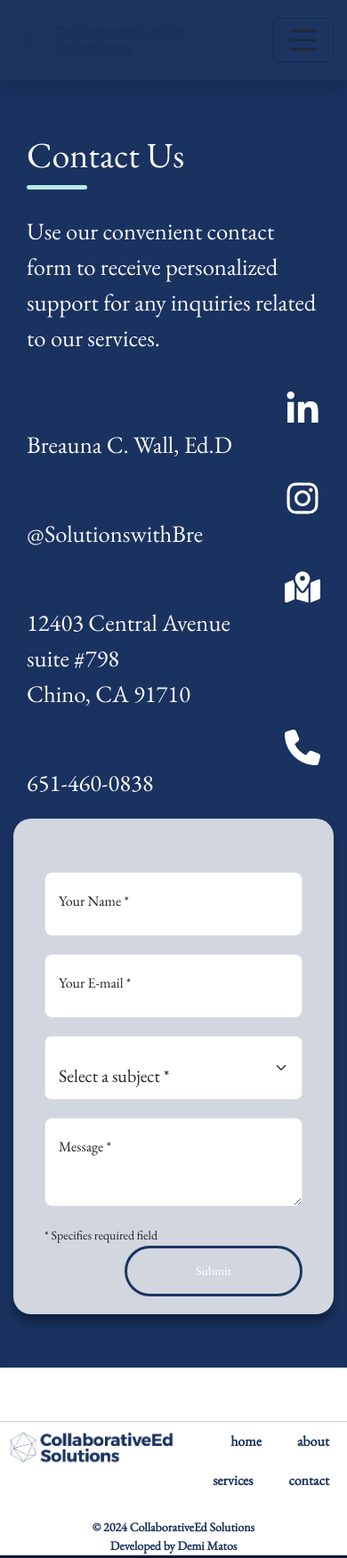
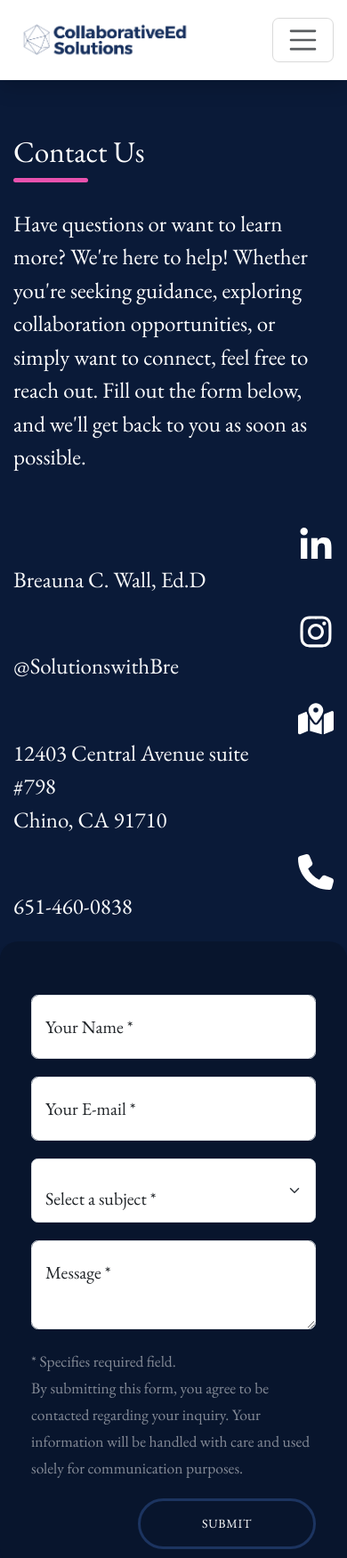
Before and after one commit to DemiScript/CollaborativeEdSolutions, a website: page pages/contact.html in a window 390 px wide. Shown: the top 1751 px of the page at 89% size. Drawn offline with nearby package versions, Linux system fonts and the light colour scheme.

Commit message:
website completed

```diff
--- a/pages/contact.html
+++ b/pages/contact.html
@@ -24,7 +24,6 @@
     <script defer src="https://cdn.jsdelivr.net/npm/bootstrap@5.3.2/dist/js/bootstrap.bundle.min.js"
         integrity="sha384-C6RzsynM9kWDrMNeT87bh95OGNyZPhcTNXj1NW7RuBCsyN/o0jlpcV8Qyq46cDfL"
         crossorigin="anonymous"></script>
-    <link rel="stylesheet" href="../styles/global.css" />
     <link rel="stylesheet" href="../styles/contact.css" />
     <link href="https://fonts.googleapis.com/css?family=EB Garamond" rel="stylesheet" />
     <title>CollaborativeEd Solutions</title>
@@ -32,9 +31,9 @@
     <!-- Contact: demimatos19@gmail.com & ah593@njit.edu -->
 </head>
 
-<body class="contactpage">
+<body>
     <header>
-        <nav class="navbar sticky-top navbar-expand-sm bg-body-light shadow">
+        <nav class="navbar sticky-top navbar-expand-md bg-body-light shadow">
             <div class="container-fluid">
                 <a class="navbar-brand" href="../index.html">
                     <img class="logo" src="../images/blue-logo-transparent.png" alt="CollaborativeEd Solutions" />
@@ -64,41 +63,34 @@
         </nav>
     </header>
     <main>
-        <div class="container-lg text-light mt-5 px-4">
-            <div class="row">
-                <div class="col-md-12">
-                    <h1 class="display-4">Contact Us</h1>
-                    <div class="line-divider"></div>
-                </div>
+        <div>
+            <div class="container-xxl mt-5">
+                <h1>Contact Us</h1>
+                <div class="line-divider"></div>
+                <p class="fs-5">Have questions or want to learn more?
+                                We're here to help! Whether you're seeking guidance, exploring collaboration opportunities, or simply want to connect, feel free to reach out. Fill out the form below, and we'll get back to you as soon as possible.
+                </p>
             </div>
-            <div class="row">
-                <div class="col-md-6">
-                    <p class="fs-4 cursor-contact">
-                        Use our convenient contact form to receive personalized support
-                        for any inquiries related to our services.
-                    </p>
-                </div>
-            </div>
-            <div class="row row-cols-lg main-content justify-content-around align-items-center mt-3">
-                <div class="col-sm-12 col-md-4 contact-info text-light cursor-contact">
+        </div>
+        <div class="container-lg">
+            <div class="row align-items-top justify-content-around mt-5">
+                <div class="col-sm-12 col-lg-4 contact-info text-light">
                     <div class="row mb-3">
                         <div class="col col-md-1 d-flex align-items-center justify-content-end">
-                            <a class="contact-img" href="https://www.linkedin.com/in/breauna-c-wall-edd"
-                                target="_blank">
-                                <img src="../images/linkedin-in.svg" alt="linkedin icon" class="filter-white" />
+                            <a class="contact-img" href="https://www.linkedin.com/in/breauna-c-wall-edd" target="_blank">
+                                <img src="../images/linkedin-in.svg" alt="linkedin icon" class="filter-white">
                             </a>
                         </div>
                         <div class="col-10 col-md-11">
                             <p class="m-0">
-                                <a href="https://www.linkedin.com/in/breauna-c-wall-edd" target="_blank"
-                                    class="text-decoration-none text-light fs-4">
+                                <a href="https://www.linkedin.com/in/breauna-c-wall-edd" target="_blank" class="fs-5 text-decoration-none text-light">
                                     Breauna C. Wall, Ed.D
                                 </a>
                             </p>
                         </div>
                     </div>
                     <div class="row mb-3">
-                        <div class="col col-md-1 d-flex align-items-center justify-content-end">
+                        <div class="col col-md-1  d-flex align-items-center justify-content-end">
                             <a class="contact-img"
                                 href="https://www.instagram.com/solutionswithbre?utm_source=ig_web_button_share_sheet&igsh=ZDNlZDc0MzIxNw=="
                                 target="_blank">
@@ -108,7 +100,7 @@
                         <div class="col-10 col-md-11">
                             <p class="m-0">
                                 <a href="https://www.instagram.com/solutionswithbre?utm_source=ig_web_button_share_sheet&igsh=ZDNlZDc0MzIxNw==" target="_blank"
-                                    class="text-decoration-none text-light fs-4">
+                                    class="fs-5 text-decoration-none text-light">
                                     @SolutionswithBre
                                 </a>
                             </p>
@@ -121,7 +113,7 @@
                             </a>
                         </div>
                         <div class="col-10 col-md-11">
-                            <address class="fs-4 mb-0">
+                            <address class="fs-5 mb-0">
                                 12403 Central Avenue suite #798<br />
                                 Chino, CA 91710
                             </address>
@@ -134,11 +126,11 @@
                             </a>
                         </div>
                         <div class="col-10 col-md-11">
-                            <p class="fs-4 mb-0">651-460-0838</p>
+                            <p class="fs-5 mb-0">651-460-0838</p>
                         </div>
                     </div>
                 </div>
-                <div class="col-sm-6 col-md-6 contact-form text-dark mb-5">
+                <div class="col-sm-12 col-lg-6 contact-form text-dark mb-5">
                     <form target="_blank" action="https://formsubmit.co/13f8171c0617d8915c5b256d135cfe97" method="POST"
                         class="needs-validation">
                         <input type="hidden" name="_template" value="table" />
@@ -161,15 +153,18 @@
                             <div class="form-row form-floating mb-3">
                                 <select class="form-select" aria-label="Default select example" name="select">
                                     <option selected>Select a subject *</option>
+                                    <option value="Needs Assesment">
+                                        Needs Assesment
+                                    </option>
                                     <option value="Professional Learning Experiences">
                                         Professional Learning Experiences
                                     </option>
-                                    <option value="Coaching">Coaching</option>
-                                    <option value="Workshops">Workshops</option>
+                                    <option value="Coaching">
+                                        Coaching
+                                    </option>
                                     <option value="Program Development">
                                         Program Development
                                     </option>
-                                    <option value="Keynote Speaking">Keynote Speaking</option>
                                     <option value="Consultation and General Questions">
                                         Consultation and General Questions
                                     </option>
@@ -180,9 +175,9 @@
                                     placeholder="Message" style="height: 100px" required></textarea>
                                 <label for="message">Message *</label>
                             </div>
-                            <small>* Specifies required field</small>
-                            <div class="form-row mb-3 d-flex justify-content-end">
-                                <button type="submit" class="btn btn-primary btn-lg btn-block" style="width: 10rem">
+                            <small class="text-white-50">* Specifies required field.<br> By submitting this form, you agree to be contacted regarding your inquiry. Your information will be handled with care and used solely for communication purposes. </small>
+                            <div class="form-row my-3 d-flex justify-content-end">
+                                <button type="submit" class="btn btn-primary small-caps btn-lg btn-block" style="width: 10rem">
                                     Submit
                                 </button>
                             </div>
@@ -191,6 +186,7 @@
                 </div>
             </div>
         </div>
+
     </main>
 
     <footer>
--- a/styles/contact.css
+++ b/styles/contact.css
@@ -1,75 +1,16 @@
-html,
-body {
-    min-height: 100%;
-}
+@import url(global.css);
 
-
-body {
-    margin: 0;
-    display: flex;
-    flex-direction: column;
-    min-height: 100vh;
-    font-size: 16px;
-    font-family: EB Garamond, Arial, sans-serif;
-    /*63D2FF, 19325F*/
-    background-repeat: no-repeat;
-    background: rgb(25, 50, 95);
-    font-size: 16px;
-    font-family: EB Garamond, Arial, sans-serif;
-    background-repeat: no-repeat;
-    background-repeat: no-repeat;
-    background: rgb(25, 50, 95);
-}
-
-main {
-    flex-grow: 1;
+.navbar {
+    background-color: #ffffff;
 }
 
 .contact-img > img {
     height: 2rem;
     width: 2rem;
 }
+
 .contact-form {
-    background-color: rgba(255, 255, 255, 0.8);
+    background-color: #00000031;
     border-radius: 1rem;
     box-shadow: 0px 10px 10px rgba(0, 0, 0, 0.3);
 }
-.contact-info {
-     margin-top: -11rem;
-}
-footer {
-    bottom: 0;
-    width: 100%;
-    background-color: white !important;
-    color: #19325f !important;
-    box-shadow: 0px -5px 5px rgba(0, 0, 0, 0.025);
-}
-
-footer .nav-link,
-footer .text-muted a,
-footer .mb-0 {
-    color: #19325f !important;
-}
-.line-divider {
-    width: 8vh;
-    height: 5px;
-    background-color: #b6e8e9;
-    display: inline-block;
-    margin-bottom: 20px;
-    border-radius: 5px;
-}
-.cursor-contact {
-    cursor: default;
-}
-
-@media (max-width: 890px) {
-    .contact-info {
-        margin-top: -7rem;
-    }
-}
-
-@media (max-width: 768px) {
-    .contact-info {
-        margin-top: 0;
-    }
-}
--- a/styles/global.css
+++ b/styles/global.css
@@ -12,6 +12,7 @@
     --text-color: #ffffff;
     --font-family: 'EB Garamond', Arial, sans-serif;
 }
+
 * {
     margin: 0;
     padding: 0;
@@ -20,6 +21,10 @@
 
 html,
 body {
+    margin: 0;
+    padding: 0;
+    overflow-x: clip;
+    width: 100%;
     font-size: 20px;
     background-color: var(--background-color);
     color: var(--text-color);
@@ -96,14 +101,11 @@ body {
 
 }
 
-/* .btn-primary-dark {
-    color: var(--primary-color);
-} */
-
 .btn-primary:hover, .btn-secondary:hover , .btn-tertiary:hover, .btn-accent:hover {
     background-color: rgba(241, 237, 237, 0.062);
     border-color: var(--primary-color);
 }
+
 .btn-primary:hover {
     border: 3px solid var(--tertiary-color);
 }
--- a/styles/index.css
+++ b/styles/index.css
@@ -73,7 +73,7 @@
 
 .reason-row:hover {
     /* background-color: #e852ae49; */
-    background-color: #ffffff0c;
+    background-color: #ffffff05;
     /* box-shadow: 0 0 12px 4px #ebe6e944; */
 }
 
```
Also changed, not shown: index.html (+23 -11 lines), pages/about.html (+5 -10 lines), pages/services.html (+3 -3 lines), styles/services.css (+3 -46 lines).
